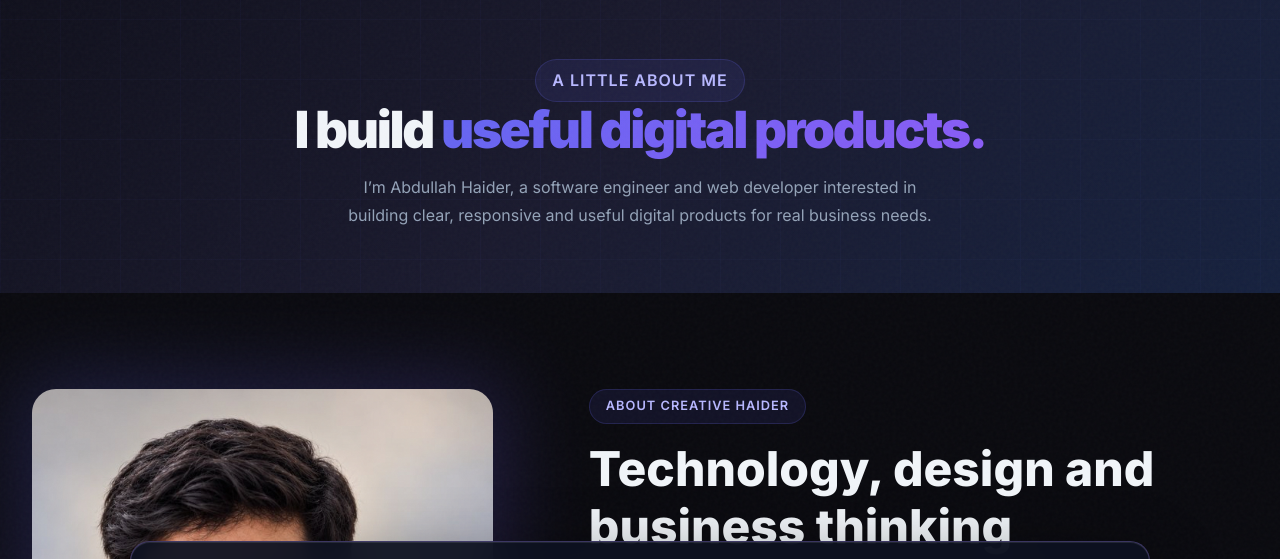
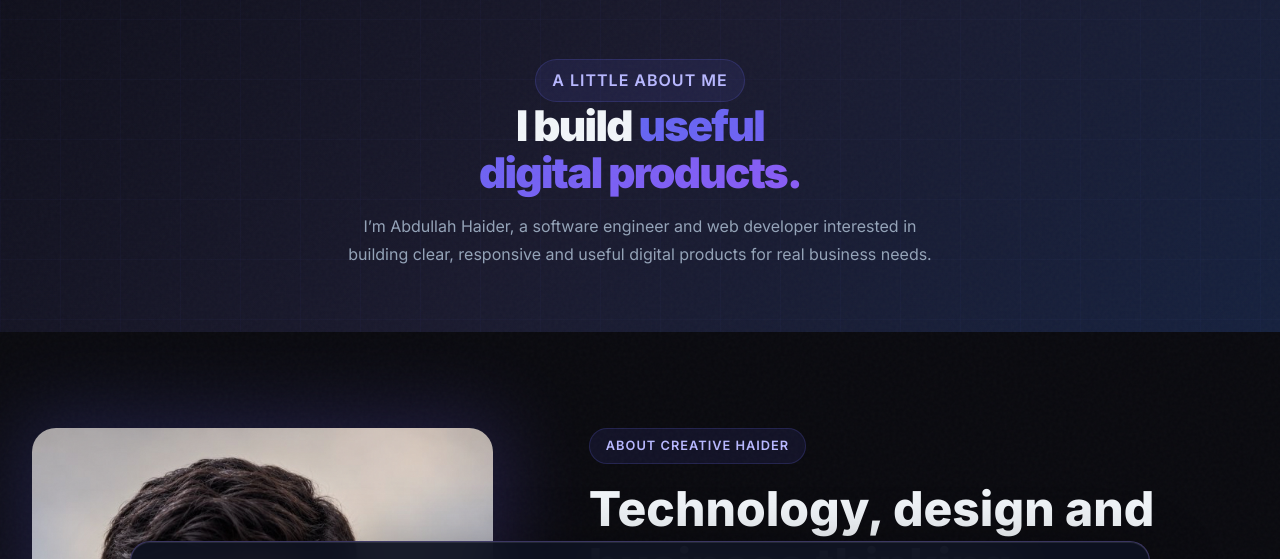
Before and after one commit to abdullahhaiderr/My-Portfolio, a plain HTML site: page about.html in a window 1280 px wide. Shown: the part 101-660 px from the top of the page. Drawn offline with Linux system fonts and the light colour scheme; no server answers.

Commit message:
Tune about page heading and capability grid styling

```diff
--- a/css/style.css
+++ b/css/style.css
@@ -1419,3 +1419,17 @@ button { font-family: inherit; cursor: pointer; border: none; background: none;
   .public-site .testimonial-marquee-track { animation: none !important; }
   .public-site .testimonial-marquee-track .testimonial-glass-card:nth-child(n+4) { display: none; }
 }
+
+
+/* About page: keep the main statement balanced and the six capability cards aligned. */
+.public-site .about-page-header h1 {
+  max-width: 18ch;
+  font-size: clamp(1.8rem, 3.3vw, 2.7rem);
+  line-height: 1.12;
+  letter-spacing: -.04em;
+  text-wrap: balance;
+}
+.public-site .about-page-header h1 .gradient-text { display: inline; }
+@media (max-width: 640px) {
+  .public-site .about-page-header h1 { font-size: clamp(1.8rem, 7vw, 2.35rem); }
+}
```
